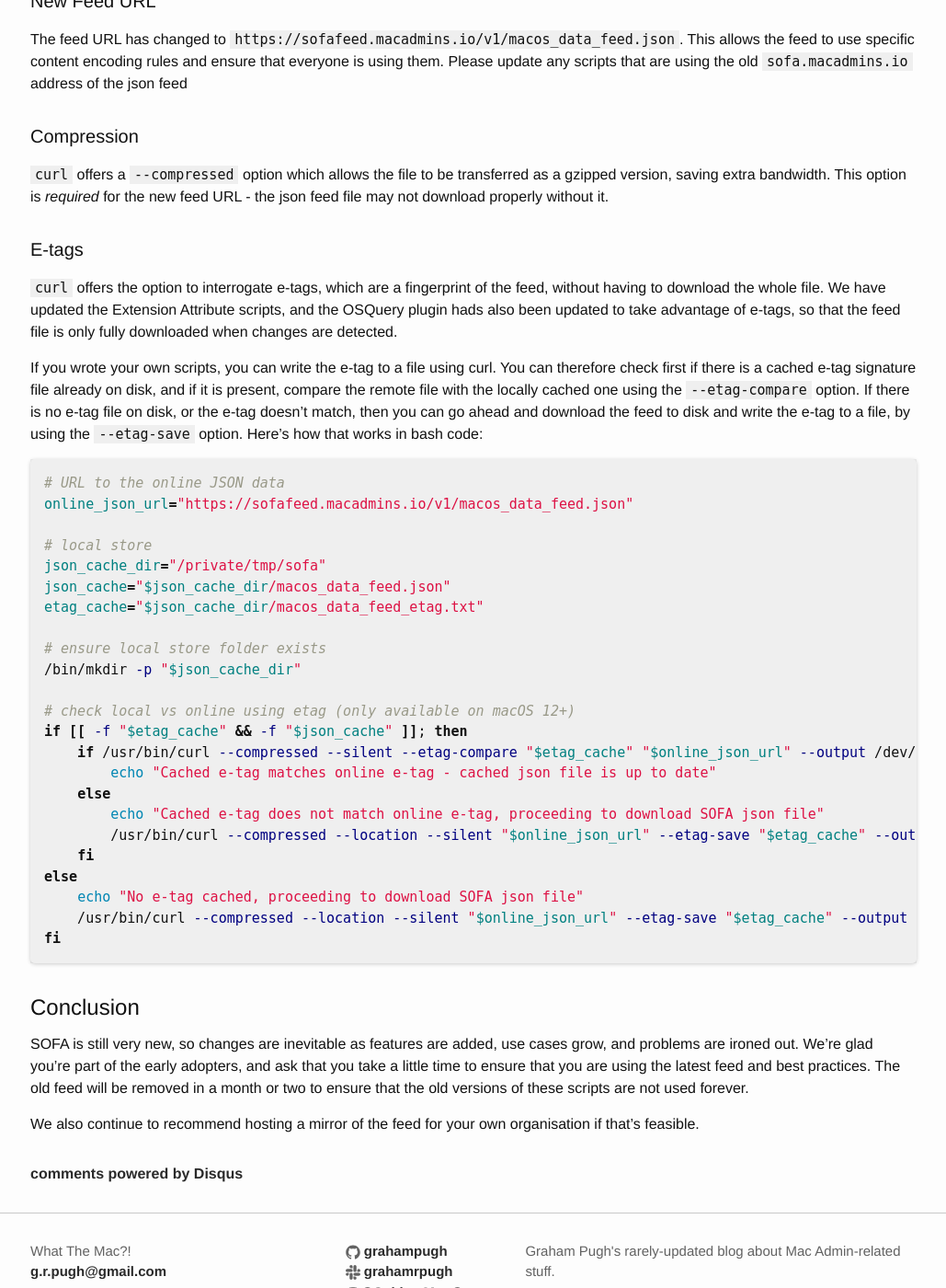
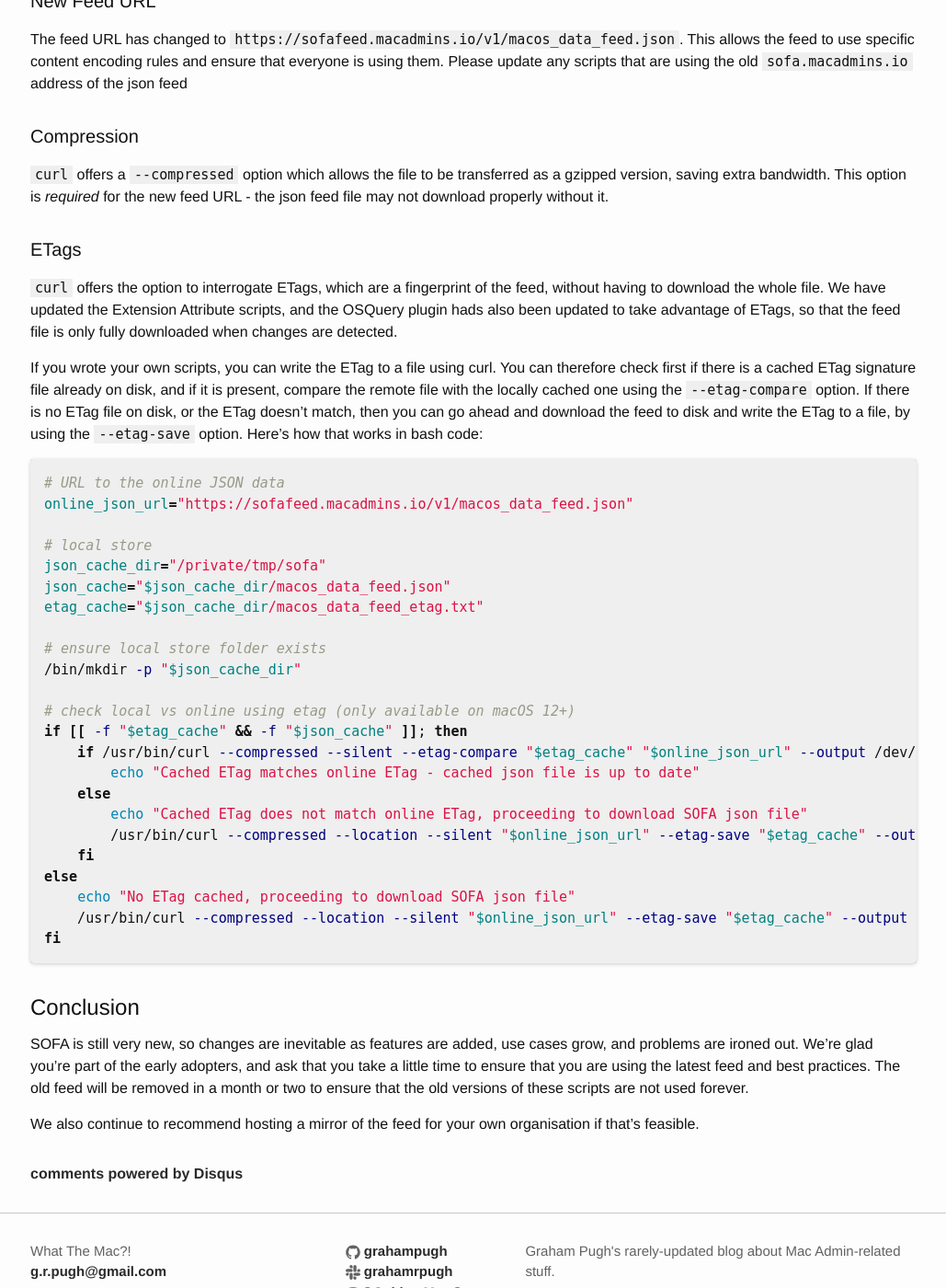
Before and after one commit to grahampugh/grahampugh.github.io, a Jekyll site: the page built from _posts/2024-07-22-sofa-new-feed.md, in a window 1280 px wide and 1400 px high, scrolled down 1035 px. Shown: the whole window at 92% size, without its empty margins (125-1154 px from the left). Built offline with Jekyll 4.4.1, drawn with Linux system fonts in a browser that asks for light colours; comment, search, counter and statistics services are not loaded.

Commit message:
correct spelling of ETag

````diff
--- a/_posts/2024-07-22-sofa-new-feed.md
+++ b/_posts/2024-07-22-sofa-new-feed.md
@@ -26,11 +26,11 @@
 
 `curl` offers a `--compressed` option which allows the file to be transferred as a gzipped version, saving extra bandwidth. This option is *required* for the new feed URL - the json feed file may not download properly without it.
 
-### E-tags
+### ETags
 
-`curl` offers the option to interrogate e-tags, which are a fingerprint of the feed, without having to download the whole file. We have updated the Extension Attribute scripts, and the OSQuery plugin hads also been updated to take advantage of e-tags, so that the feed file is only fully downloaded when changes are detected.
+`curl` offers the option to interrogate ETags, which are a fingerprint of the feed, without having to download the whole file. We have updated the Extension Attribute scripts, and the OSQuery plugin hads also been updated to take advantage of ETags, so that the feed file is only fully downloaded when changes are detected.
 
-If you wrote your own scripts, you can write the e-tag to a file using curl. You can therefore check first if there is a cached e-tag signature file already on disk, and if it is present, compare the remote file with the locally cached one using the `--etag-compare` option. If there is no e-tag file on disk, or the e-tag doesn't match, then you can go ahead and download the feed to disk and write the e-tag to a file, by using the `--etag-save` option. Here's how that works in bash code:
+If you wrote your own scripts, you can write the ETag to a file using curl. You can therefore check first if there is a cached ETag signature file already on disk, and if it is present, compare the remote file with the locally cached one using the `--etag-compare` option. If there is no ETag file on disk, or the ETag doesn't match, then you can go ahead and download the feed to disk and write the ETag to a file, by using the `--etag-save` option. Here's how that works in bash code:
 
 ```bash
 # URL to the online JSON data
@@ -47,13 +47,13 @@
 # check local vs online using etag (only available on macOS 12+)
 if [[ -f "$etag_cache" && -f "$json_cache" ]]; then
     if /usr/bin/curl --compressed --silent --etag-compare "$etag_cache" "$online_json_url" --output /dev/null; then
-        echo "Cached e-tag matches online e-tag - cached json file is up to date"
+        echo "Cached ETag matches online ETag - cached json file is up to date"
     else
-        echo "Cached e-tag does not match online e-tag, proceeding to download SOFA json file"
+        echo "Cached ETag does not match online ETag, proceeding to download SOFA json file"
         /usr/bin/curl --compressed --location --silent "$online_json_url" --etag-save "$etag_cache" --output "$json_cache"
     fi
 else
-    echo "No e-tag cached, proceeding to download SOFA json file"
+    echo "No ETag cached, proceeding to download SOFA json file"
     /usr/bin/curl --compressed --location --silent "$online_json_url" --etag-save "$etag_cache" --output "$json_cache"
 fi
 ```
````
